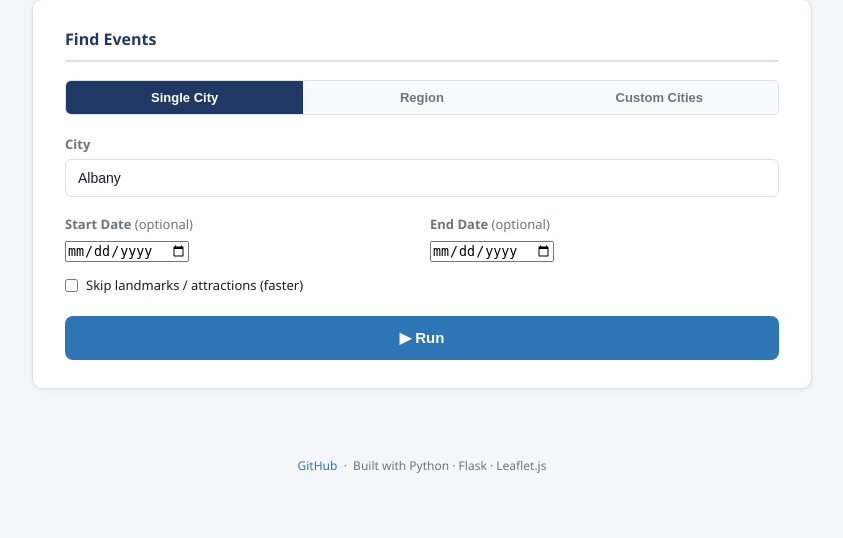
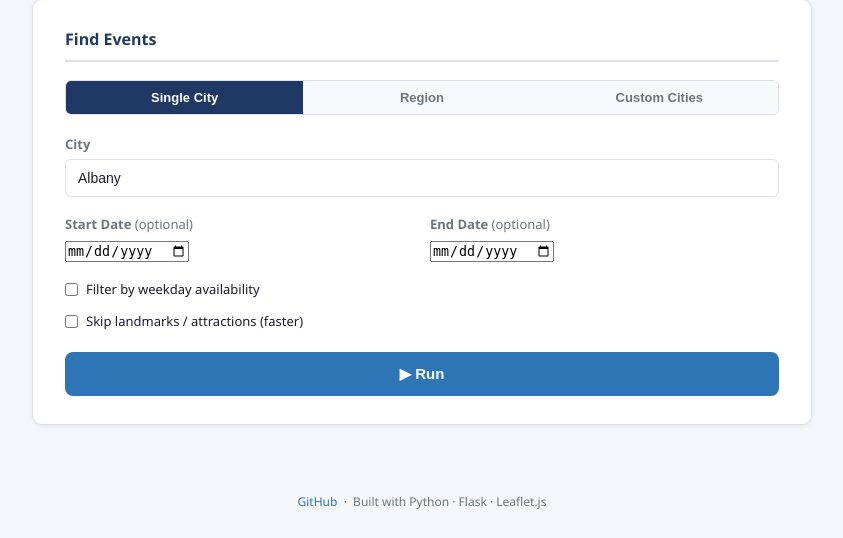
Before and after one commit to colten-vincik/event-aggregator, a Flask app: page / in a window 1280 px wide. Shown: the part 131-669 px from the top of the page, without its empty margins (218-1061 px from the left). Run offline with Flask 3, Linux system fonts and the light colour scheme.

Commit message:
Add optional weekday availability filter (after-5PM mode)
- parse_time_to_minutes(): converts any time string format to minutes since midnight
- dedup() now accepts weekday_after (int minutes); weekday events with a known start time before the cutoff are dropped; weekend events and events with no listed time always pass
- UI: checkbox to enable the filter with a time picker (default 17:00); collapses when unchecked
- app.py / scraper.py wired end-to-end

Co-Authored-By: Claude Sonnet 4.6 <noreply@anthropic.com>

```diff
--- a/app.py
+++ b/app.py
@@ -78,6 +78,16 @@ def start_run():
     date_from        = request.form.get("date_from", "").strip()
     date_to          = request.form.get("date_to", "").strip()
 
+    # weekday_after: "HH:MM" string → int minutes, or None if not set
+    weekday_after = None
+    wa_raw = request.form.get("weekday_after", "").strip()
+    if wa_raw:
+        try:
+            h, m = wa_raw.split(":")
+            weekday_after = int(h) * 60 + int(m)
+        except Exception:
+            pass
+
     if not value:
         return jsonify({"error": "No city / region selected."}), 400
 
@@ -106,6 +116,7 @@ def start_run():
                 progress_cb=cb,
                 date_from=date_from,
                 date_to=date_to,
+                weekday_after=weekday_after,
             )
             with _JOBS_LOCK:
                 _JOBS[job_id]["status"] = "done"
--- a/scraper.py
+++ b/scraper.py
@@ -30,7 +30,8 @@ def run(cities: list[str],
         output_dir: str = "output",
         progress_cb=None,
         date_from: str = "",
-        date_to: str = "") -> dict:
+        date_to: str = "",
+        weekday_after: int | None = None) -> dict:
     """
     Run the aggregator for the given list of city strings.
 
@@ -96,7 +97,8 @@ def run(cities: list[str],
 
         raw_count   = len(all_events)
         all_events  = _agg.dedup(all_events, filter_articles=True, validate_events=True,
-                                 date_from=date_from, date_to=date_to)
+                                 date_from=date_from, date_to=date_to,
+                                 weekday_after=weekday_after)
         all_atts    = _agg.dedup(all_attractions)
         dropped     = raw_count - len(all_events)
         patched_tprint(f"\n  🔍  {raw_count} raw → {len(all_events)} events kept "
--- a/templates/index.html
+++ b/templates/index.html
@@ -176,6 +176,26 @@
       </div>
     </div>
 
+    <!-- Availability filter -->
+    <div class="checkbox-row" style="margin-top:18px;">
+      <input type="checkbox" id="avail-enable" onchange="toggleAvail()">
+      <label for="avail-enable">Filter by weekday availability</label>
+    </div>
+    <div id="avail-panel" style="display:none; margin-top:10px; padding:12px 14px;
+         background:var(--bg); border:1px solid var(--border); border-radius:6px;">
+      <div style="font-size:12px; color:var(--muted); margin-bottom:8px;">
+        Weekday events (Mon–Fri) with a known start time earlier than this will be removed.
+        Weekend events and events with no listed time are always kept.
+      </div>
+      <div style="display:flex; align-items:center; gap:10px;">
+        <label for="weekday-after" style="margin:0; white-space:nowrap;">Available after</label>
+        <input type="time" id="weekday-after" value="17:00"
+               style="width:120px; padding:8px 10px; border:1px solid var(--border);
+                      border-radius:6px; font-size:14px; color:var(--text); background:#fff;">
+        <span style="font-size:13px; color:var(--muted);">on weekdays</span>
+      </div>
+    </div>
+
     <div class="checkbox-row" style="margin-top:14px;">
       <input type="checkbox" id="skip-att">
       <label for="skip-att">Skip landmarks / attractions (faster)</label>
@@ -222,6 +242,11 @@
 
 <script>
 let currentMode = 'single';
+
+function toggleAvail() {
+  const enabled = document.getElementById('avail-enable').checked;
+  document.getElementById('avail-panel').style.display = enabled ? 'block' : 'none';
+}
 
 function setMode(mode) {
   currentMode = mode;
@@ -273,6 +298,11 @@ async function startRun() {
   fd.append('skip_attractions', skipAtt);
   fd.append('date_from',        dateFrom);
   fd.append('date_to',          dateTo);
+
+  const availEnabled = document.getElementById('avail-enable').checked;
+  if (availEnabled) {
+    fd.append('weekday_after', document.getElementById('weekday-after').value);
+  }
 
   let jobId;
   try {
```
Also changed, not shown: event_aggregator_v8.py (+36 -1 lines).
